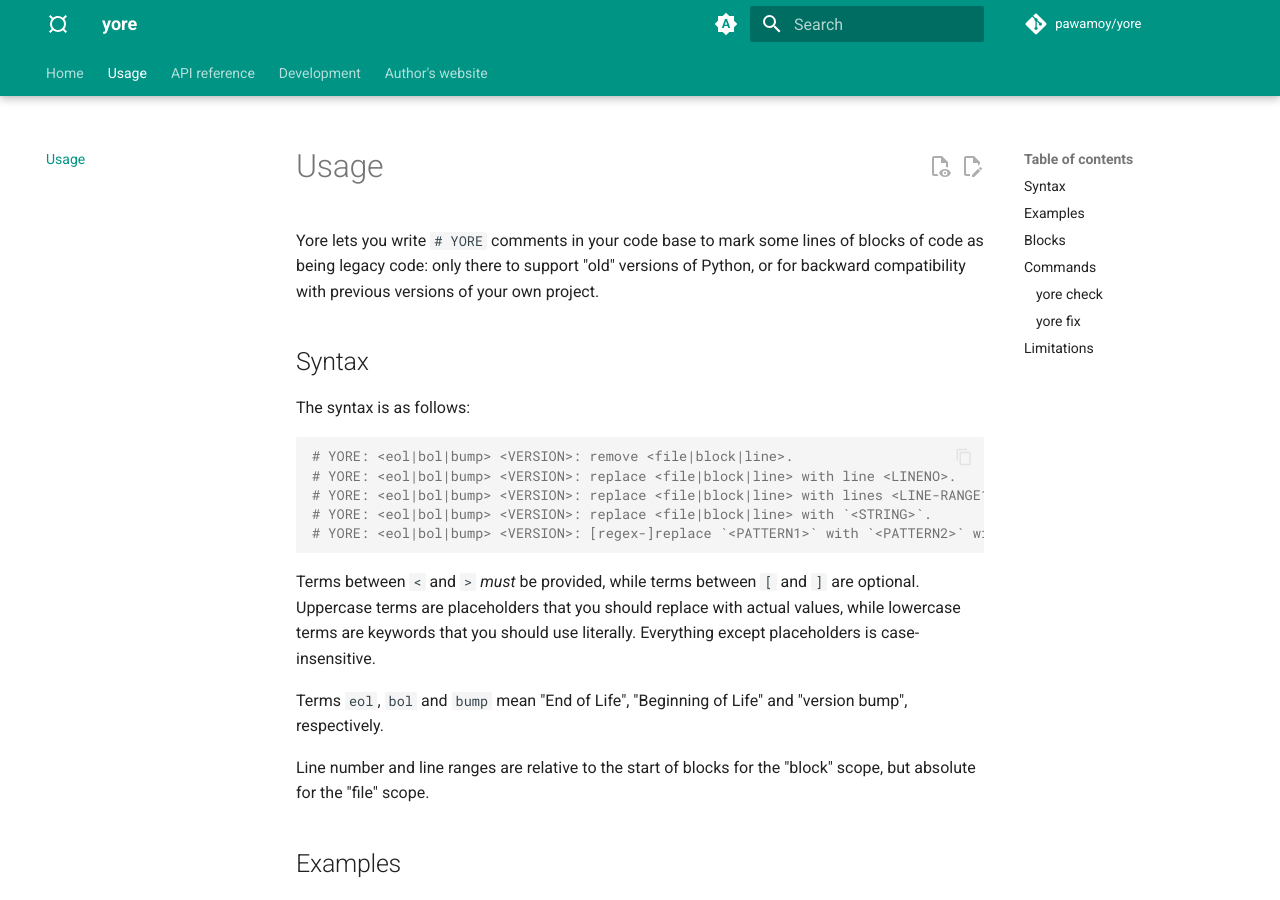
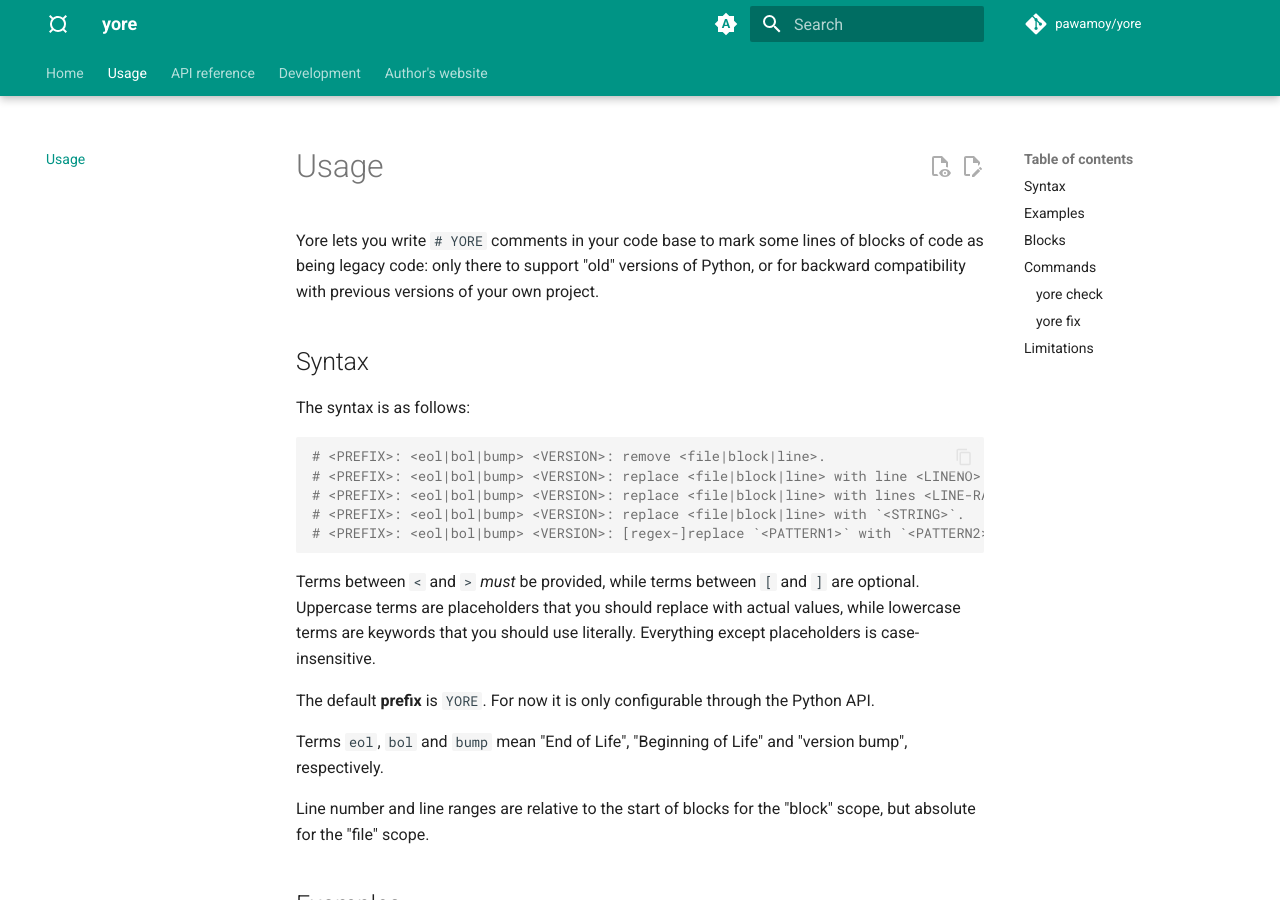
Before and after one commit to pawamoy/yore, an MkDocs documentation site: the page built from docs/usage.md, in a window 1280 px wide and 900 px high. Built offline with MkDocs 1.6.1 and Material for MkDocs 9.7.7, drawn with Linux system fonts in a browser that asks for light colours; plug-ins that fetch from the network failed and are left out; comment, search, counter and statistics services are not loaded.

Commit message:
docs: Document comment prefix

````diff
--- a/docs/usage.md
+++ b/docs/usage.md
@@ -7,14 +7,16 @@ Yore lets you write `# YORE` comments in your code base to mark some lines of bl
 The syntax is as follows:
 
 ```python
-# YORE: <eol|bol|bump> <VERSION>: remove <file|block|line>.
-# YORE: <eol|bol|bump> <VERSION>: replace <file|block|line> with line <LINENO>.
-# YORE: <eol|bol|bump> <VERSION>: replace <file|block|line> with lines <LINE-RANGE1[, LINE-RANGE2...]>.
-# YORE: <eol|bol|bump> <VERSION>: replace <file|block|line> with `<STRING>`.
-# YORE: <eol|bol|bump> <VERSION>: [regex-]replace `<PATTERN1>` with `<PATTERN2>` within <file|block|line>.
+# <PREFIX>: <eol|bol|bump> <VERSION>: remove <file|block|line>.
+# <PREFIX>: <eol|bol|bump> <VERSION>: replace <file|block|line> with line <LINENO>.
+# <PREFIX>: <eol|bol|bump> <VERSION>: replace <file|block|line> with lines <LINE-RANGE1[, LINE-RANGE2...]>.
+# <PREFIX>: <eol|bol|bump> <VERSION>: replace <file|block|line> with `<STRING>`.
+# <PREFIX>: <eol|bol|bump> <VERSION>: [regex-]replace `<PATTERN1>` with `<PATTERN2>` within <file|block|line>.
 ```
 
 Terms between `<` and `>` *must* be provided, while terms between `[` and `]` are optional. Uppercase terms are placeholders that you should replace with actual values, while lowercase terms are keywords that you should use literally. Everything except placeholders is case-insensitive.
+
+The default **prefix** is `YORE`. For now it is only configurable through the Python API.
 
 Terms `eol`, `bol` and `bump` mean "End of Life", "Beginning of Life" and "version bump", respectively.
 
````
Also changed, not shown: 1 other file.
